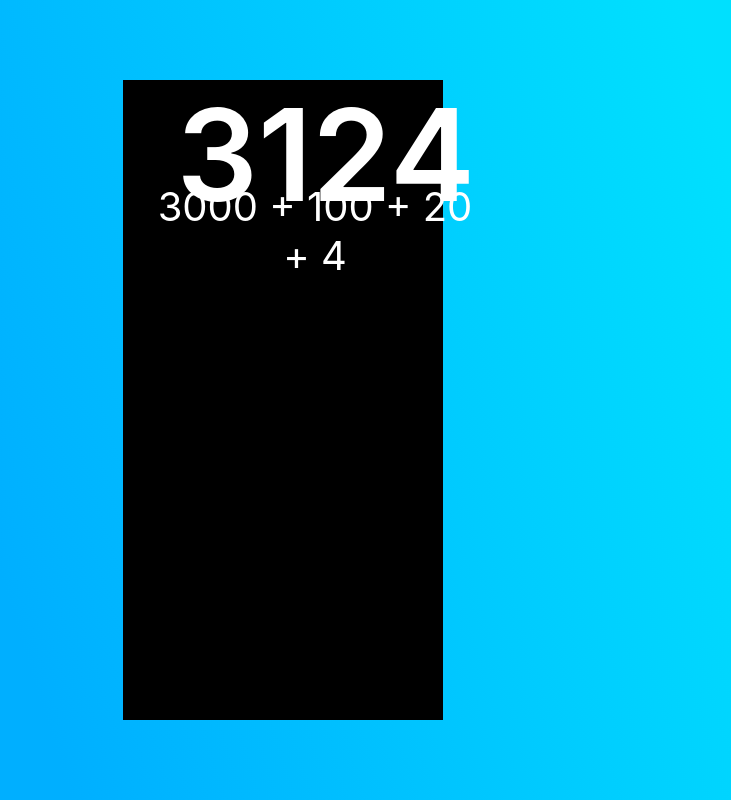
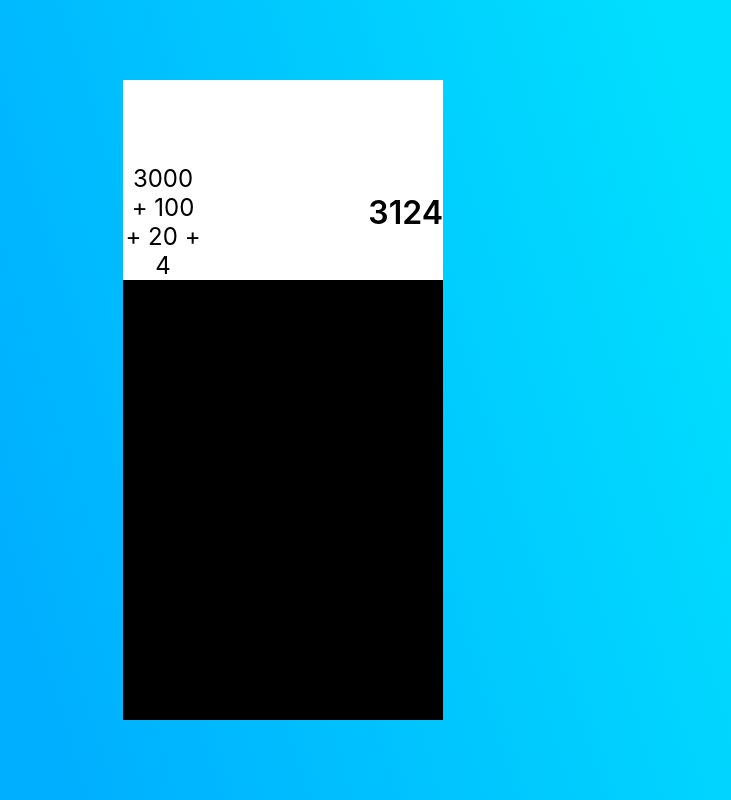
Before and after one commit to miloujb/calculator, a React (Create React App) app in the folder calculator/: page / in a window 1280 px wide. Shown: the whole page, without its empty margins (357-1088 px from the left). Built offline with nearby package versions, Linux system fonts and the light colour scheme.

Commit message:
styling completed, Button folder/page created

```diff
--- a/calculator/src/App.css
+++ b/calculator/src/App.css
@@ -22,31 +22,25 @@
 
 .result-screen {
   height: 19vh;
-  font-size: 8rem;
+  font-size: 2rem;
   font-weight: 600;
   display: flex;
   justify-content: flex-end;
   align-items: flex-end;
-  color: white;
 }
 
 .formula-screen {
   height: 6vh;
-  font-size: 2.5rem;
-
-  /* To display the value at the bottom-right of the container */
+  width: 25%;
+  font-size: 1.5rem;
   display: flex;
   justify-content: flex-end;
   align-items: flex-end;
-  color: white;
 }
 
 .screen {
   height: 25vh;
   width: 100%;
-  padding: 0 2rem;
   overflow: hidden;
-  white-space: no-wrap;
-  color: var(--color-light-white);
-  background-color: var(--color-tomato);
+  background-color: white;
 }
--- a/calculator/src/App.js
+++ b/calculator/src/App.js
@@ -4,9 +4,9 @@ import "./App.css";
 
 function App() {
   return (
-    <div className="App">
+    <main className="App">
       <Calculator />
-    </div>
+    </main>
   );
 }
 
```
Also changed, not shown: calculator/src/Calculator/Components/Button/Button.js (added).
